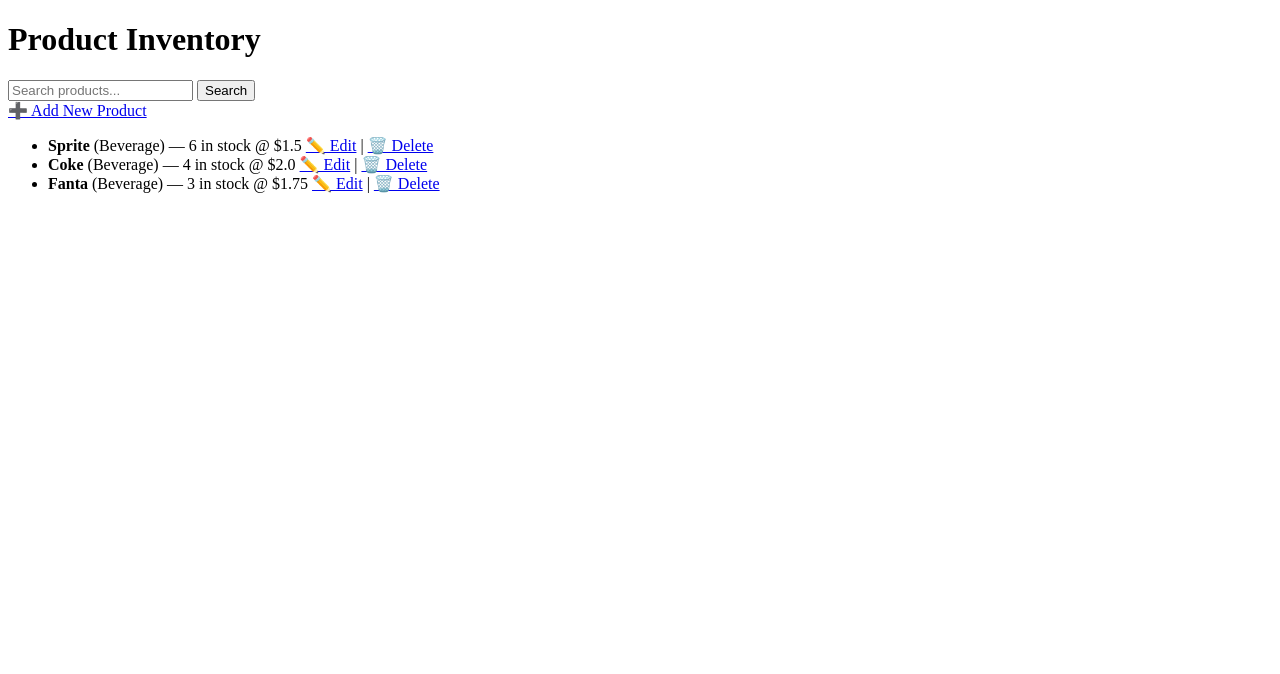
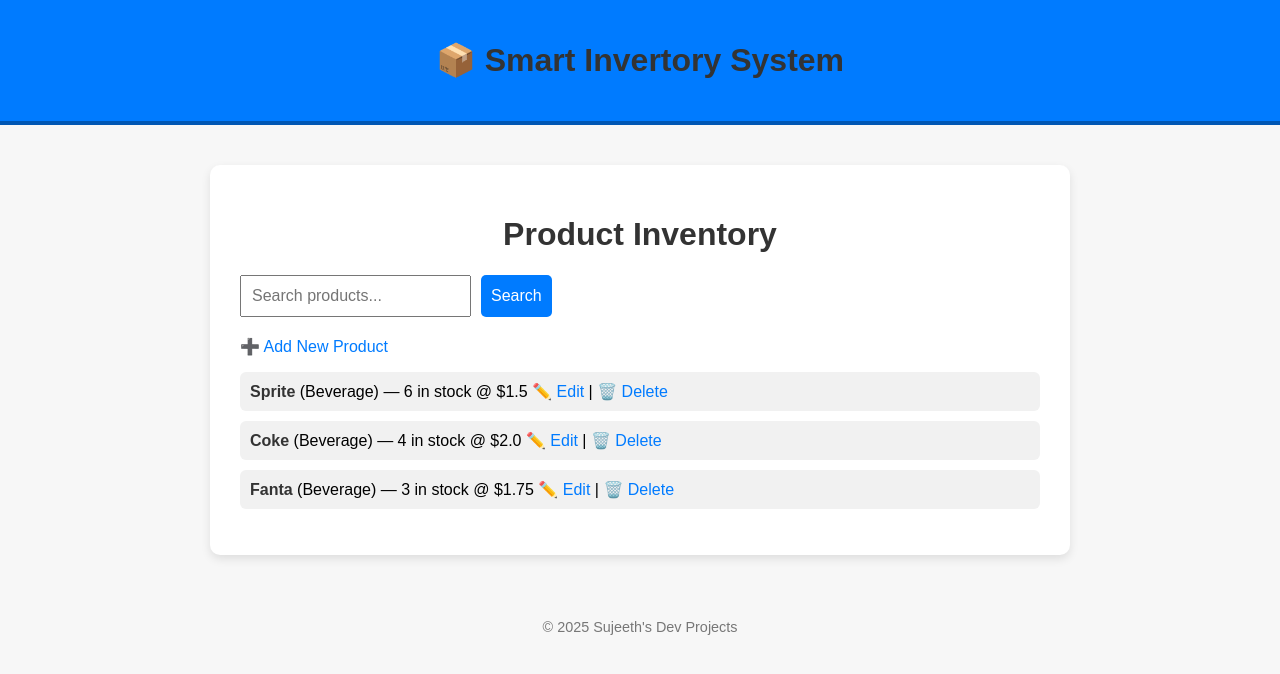
Before and after one commit to SujeethMuru/smart-inventory-system, a Flask app: page / in a window 1280 px wide. Shown: the top 674 px of the page. Run offline with Flask 3, Linux system fonts and the light colour scheme; data comes from the database, SQL or seed files in the repository.

Commit message:
added style to product inventory page using base html as parent

```diff
--- /dev/null
+++ b/web/static/style.css
@@ -0,0 +1,100 @@
+/* General layout */
+body {
+    font-family: Arial, sans-serif;
+    background-color: #f7f7f7;
+    margin: 0;
+    padding: 0;
+}
+
+.container {
+    max-width: 800px;
+    margin: 40px auto;
+    background-color: #ffffff;
+    padding: 30px;
+    border-radius: 10px;
+    box-shadow: 0px 4px 10px rgba(0, 0, 0, 0.1);
+}
+
+/* Headings */
+h1 {
+    text-align: center;
+    color: #333333;
+}
+
+/* Forms */
+form {
+    display: flex;
+    gap: 10px;
+    margin-bottom: 20px;
+}
+
+input[type="text"],
+input[type="password"],
+button {
+    padding: 10px;
+    font-size: 1rem;
+}
+
+button {
+    background-color: #007bff;
+    color: white;
+    border: none;
+    cursor: pointer;
+    border-radius: 5px;
+}
+
+button:hover {
+    background-color: #0056b3;
+}
+
+/* Product List */
+ul {
+    list-style-type: none;
+    padding: 0;
+}
+
+li {
+    padding: 10px;
+    margin-bottom: 10px;
+    background-color: #f1f1f1;
+    border-radius: 6px;
+}
+
+li strong {
+    color: #333;
+}
+
+a {
+    text-decoration: none;
+    color: #007bff;
+}
+
+a:hover {
+    text-decoration: underline;
+    color: #0056b3;
+}
+
+header {
+    background-color: #007bff;
+    color: white;
+    padding: 20px 0;
+    text-align: center;
+    border-bottom: 4px solid #0056b3;
+}
+
+footer {
+    margin-top: 40px;
+    padding: 10px;
+    text-align: center;
+    color: #777;
+    font-size: 0.9rem;
+}
+
+/* add_product */
+form div {
+    margin-bottom: 15px;
+}
+label {
+    font-weight: bold;
+    color: #333;
+}
--- /dev/null
+++ b/web/templates/base.html
@@ -0,0 +1,21 @@
+<!DOCTYPE html>
+<html lang="en">
+<head>
+    <meta charset="UTF-8">
+    <title>{% block title %}Smart Inventory{% endblock %}</title>
+    <link rel="stylesheet" href="{{ url_for('static', filename='style.css') }}">
+</head>
+<body>
+    <header>
+        <h1>📦 Smart Invertory System</h1>
+    </header>
+
+    <div class="container">
+        {% block content %}{% endblock %}
+    </div>
+
+    <footer>
+        <p>&copy; {{2025}} Sujeeth's Dev Projects</p>
+    </footer>
+</body>
+</html>
--- a/web/templates/inventory.html
+++ b/web/templates/inventory.html
@@ -1,9 +1,8 @@
-<!DOCTYPE html>
-<html>
-<head>
-    <title>Smart Inventory</title>
-</head>
-<body>
+{% extends "base.html" %}
+
+    {% block title %}Smart Inventory{% endblock %}
+
+    {% block content %}
     <h1>Product Inventory</h1>
 
     <!-- 🔍 Search Form-->
@@ -32,5 +31,4 @@
         </li>
         {% endfor %}
     </ul>
-</body>
-</html>
+{% endblock %}
```
Also changed, not shown: web/templates/add_product.html (+25 -26 lines). Lines whose indentation alone changed are shown as unchanged.
